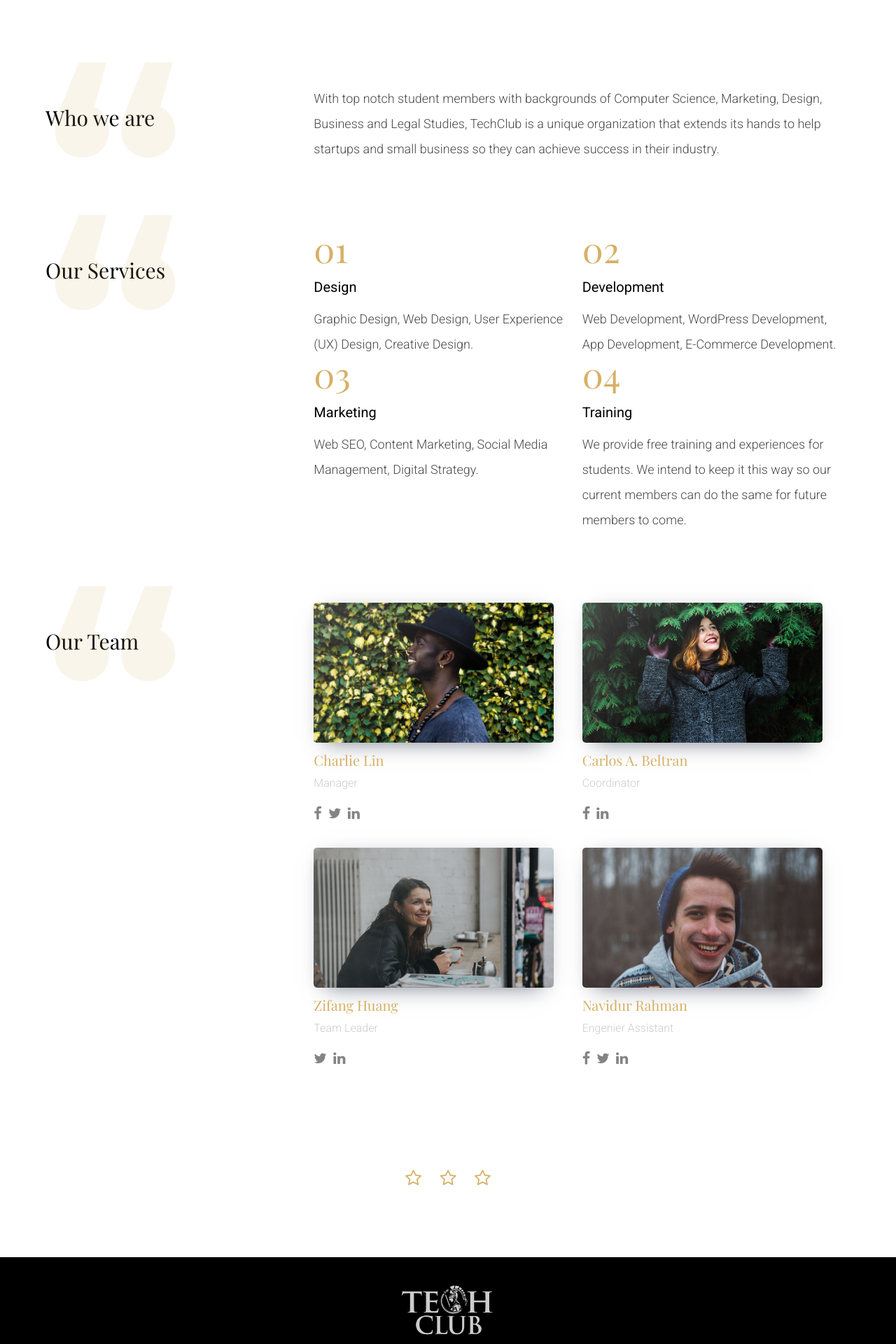
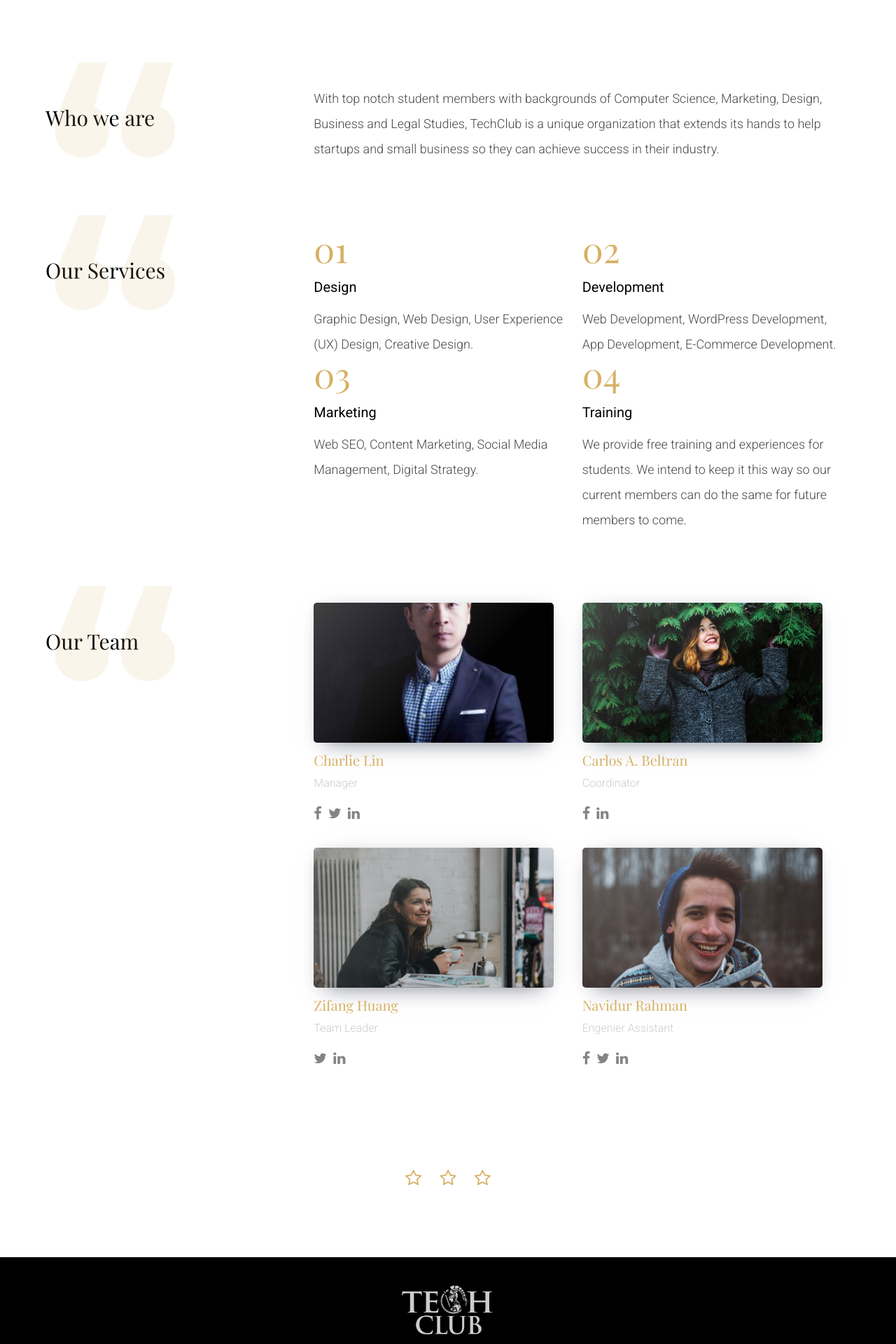
Before and after one commit to TechClubNY/techclub-site, a Jekyll site: the page built from about.html, in a window 1280 px wide. Shown: the part 756-2676 px from the top of the page at 70% size. Built offline with Jekyll 4.4.1, drawn with Linux system fonts in a browser that asks for light colours; nearby versions of some CDN libraries.

Commit message:
Update team.yml

```diff
--- a/_data/team.yml
+++ b/_data/team.yml
@@ -1,7 +1,7 @@
 - name: Charlie Lin
   github: n7best
   position: Manager
-  avatar: staff1.jpg
+  avatar: charlie.jpg
   facebook: http://facebook.com
   twitter: http://twitter.com
   linkedin: linkedin.com/in/n7best
```
